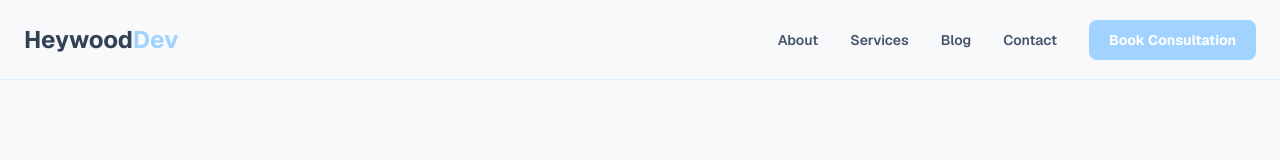
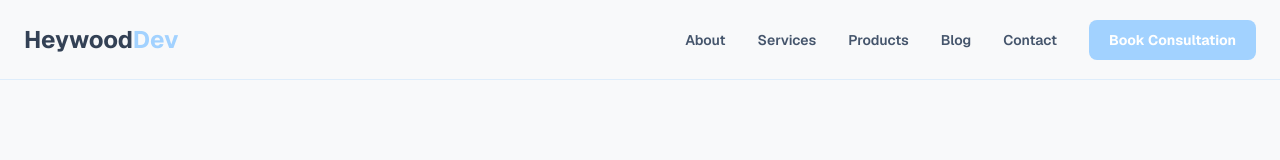
Before and after one commit to CarltonHeywood90/heywood-dev, a Next.js app: page / in a window 1280 px wide. Shown: the top 160 px of the page. Built offline with nearby package versions, Linux system fonts and the light colour scheme.

Commit message:
added products link to the navbar

```diff
--- a/app/components/header.tsx
+++ b/app/components/header.tsx
@@ -9,6 +9,7 @@ export default function Header() {
   const navLinks = [
     { name: "About", href: "/site/about" },
     { name: "Services", href: "/site/services" },
+    { name: "Products", href: "/site/products"},
     { name: "Blog", href: "/blog" },
     { name: "Contact", href: "/site/contact" },
   ];
```
